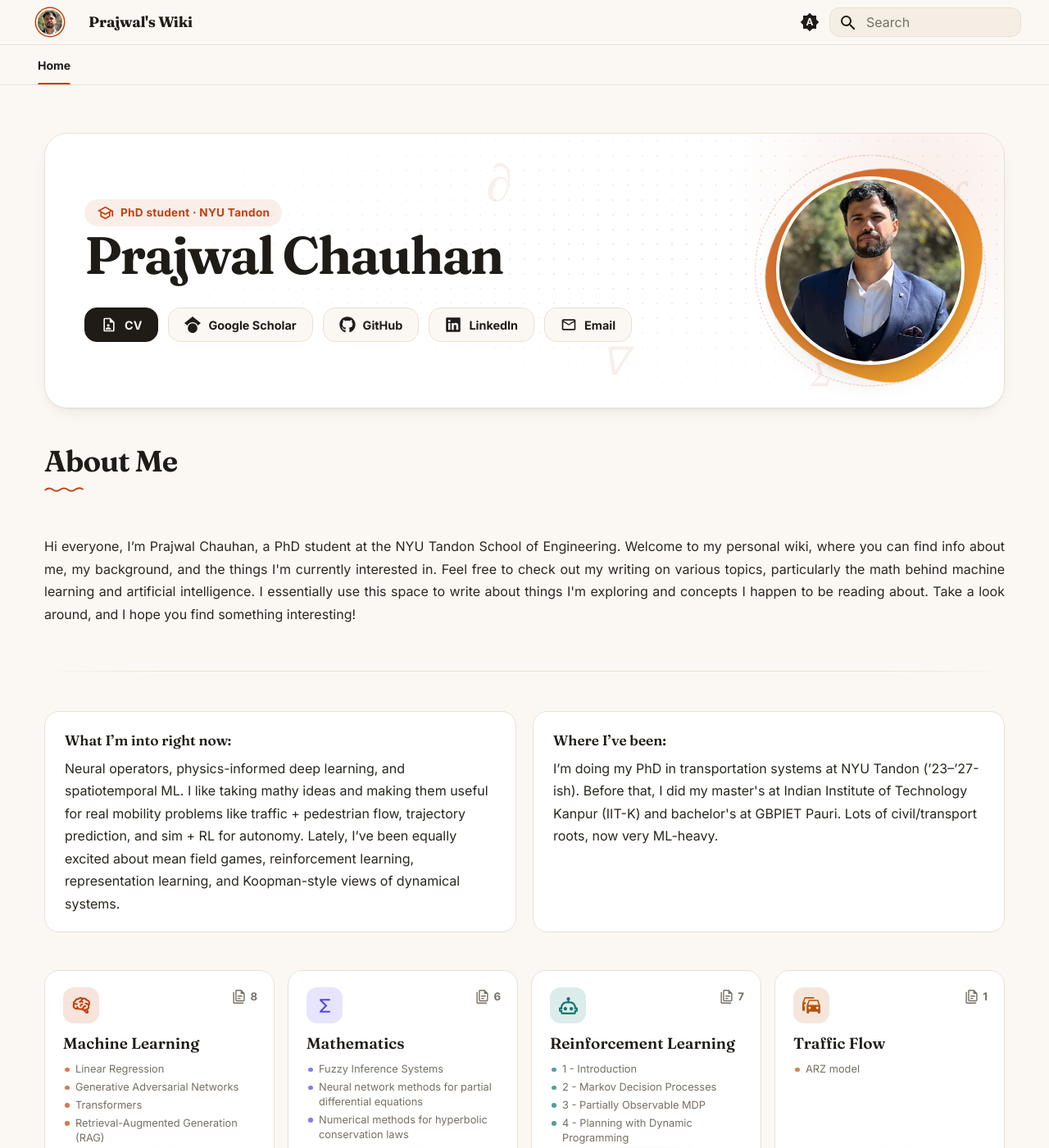
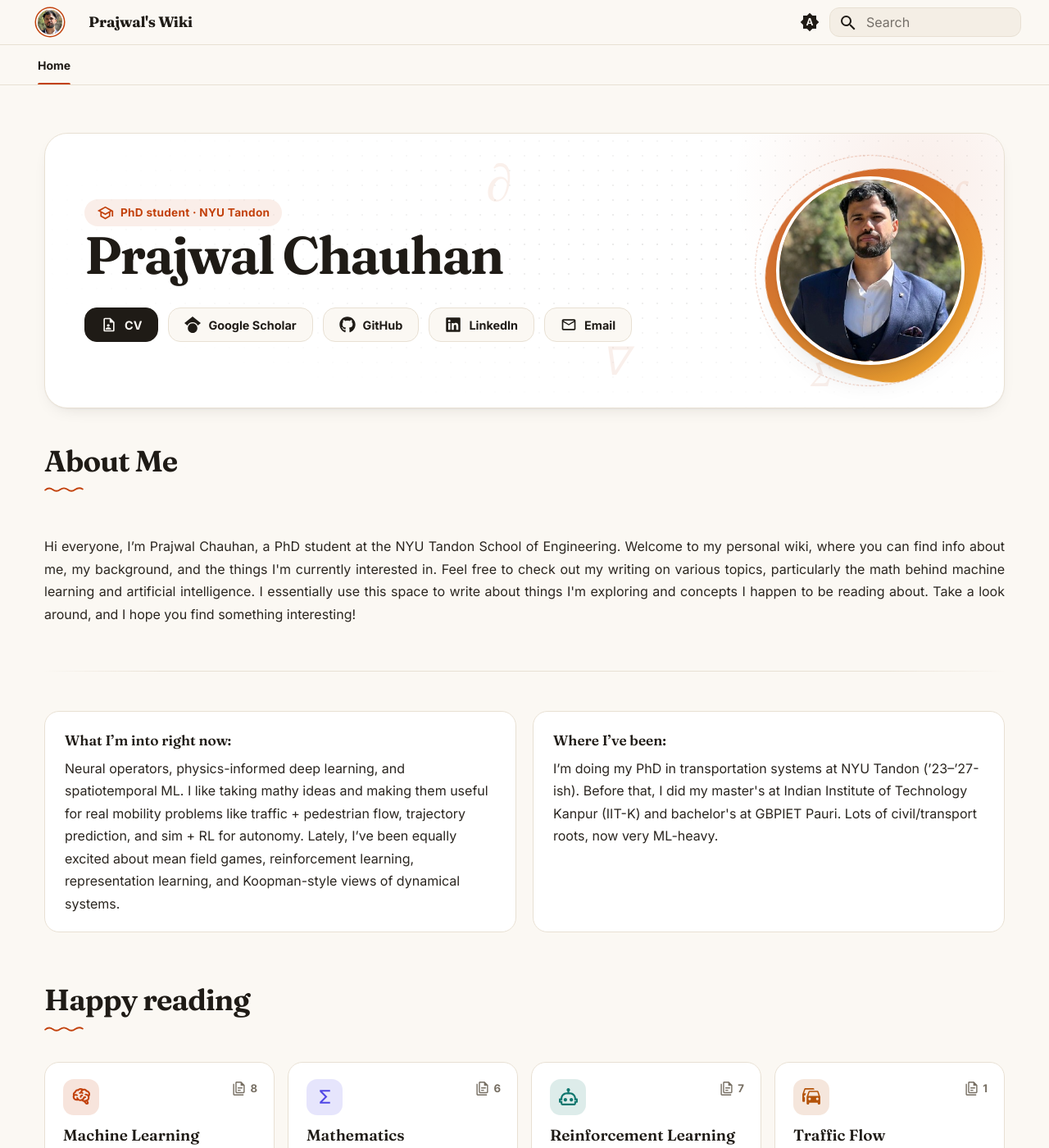
Before and after one commit to pj1911/my-wiki, an MkDocs documentation site: the page built from docs/index.md, in a window 1280 px wide and 1400 px high. Shown: the whole window at 82% size. Built offline with MkDocs 1.6.1 and Material for MkDocs 9.7.7, drawn with Linux system fonts in a browser that asks for light colours.

Commit message:
Add 'Happy reading' heading above the home page topic cards

```diff
--- a/docs/css/theme.css
+++ b/docs/css/theme.css
@@ -850,6 +850,14 @@ body {
   margin: 1.8rem 0 2.6rem;
 }
 
+.md-typeset .wk-topics__heading {
+  margin-top: 2.6rem;
+}
+
+.wk-topics__heading + .wk-topics {
+  margin-top: 0;
+}
+
 .md-typeset .wk-topic {
   --wk-tc: var(--wk-topic-1);
   position: relative;
--- a/mkdocs.yml
+++ b/mkdocs.yml
@@ -108,6 +108,7 @@ extra:
     name: Prajwal Chauhan
     role: PhD student · NYU Tandon
     avatar: assets/profile.jpg
+    topics_heading: Happy reading
     cv:
       name: CV
       link: Prajwal_Chauhan_resume_DS.pdf
--- a/overrides/partials/home-topics.html
+++ b/overrides/partials/home-topics.html
@@ -20,6 +20,9 @@
   {%- endif -%}
 {%- endmacro -%}
 
+{%- if home.topics_heading %}
+<h1 class="wk-topics__heading">{{ home.topics_heading }}</h1>
+{%- endif %}
 <nav class="wk-topics" aria-label="Topics">
   {%- for item in nav if item.is_section %}
     {%- set tally = namespace(pages=0) %}{{ count_pages(item, tally) }}
```
